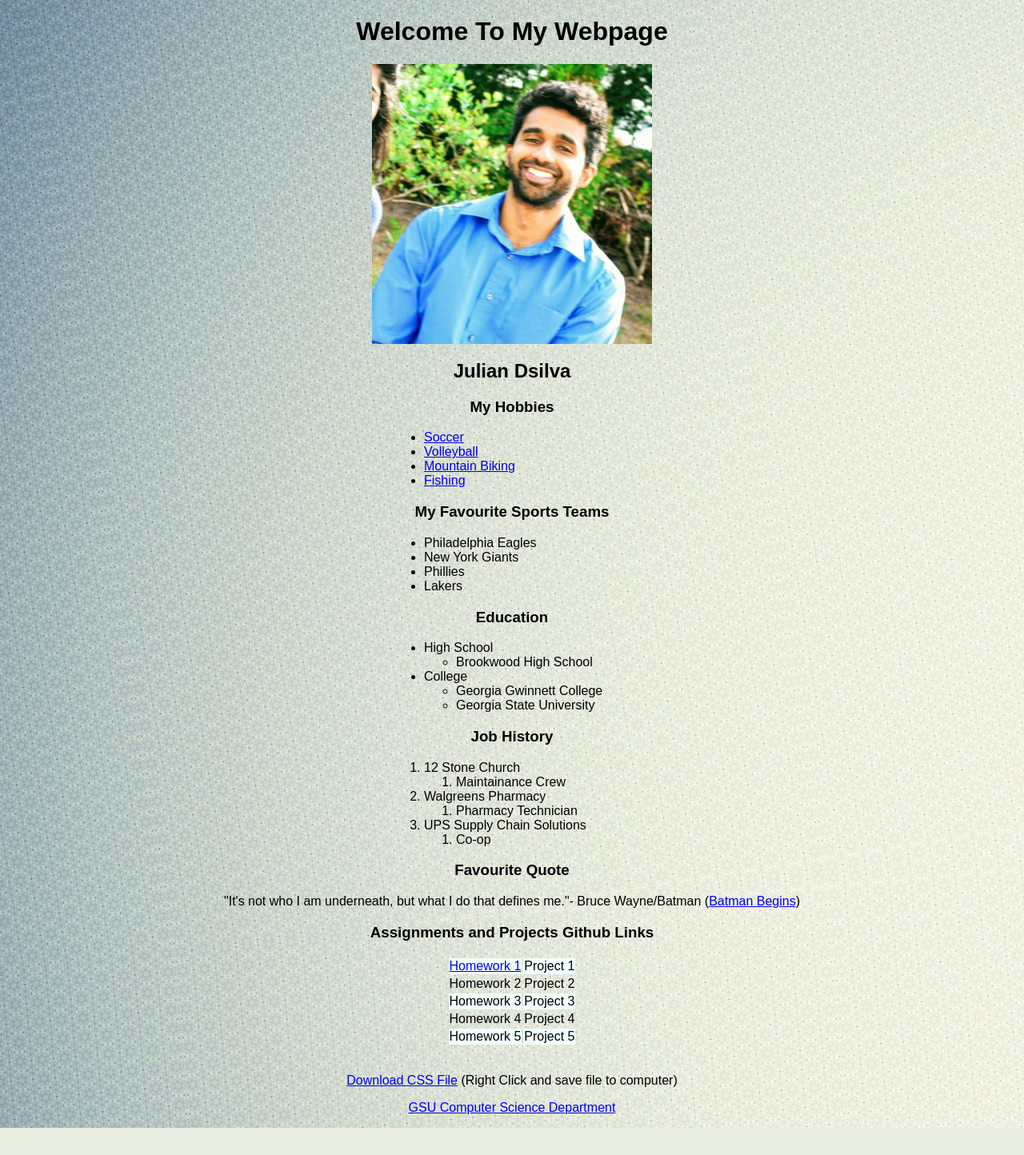
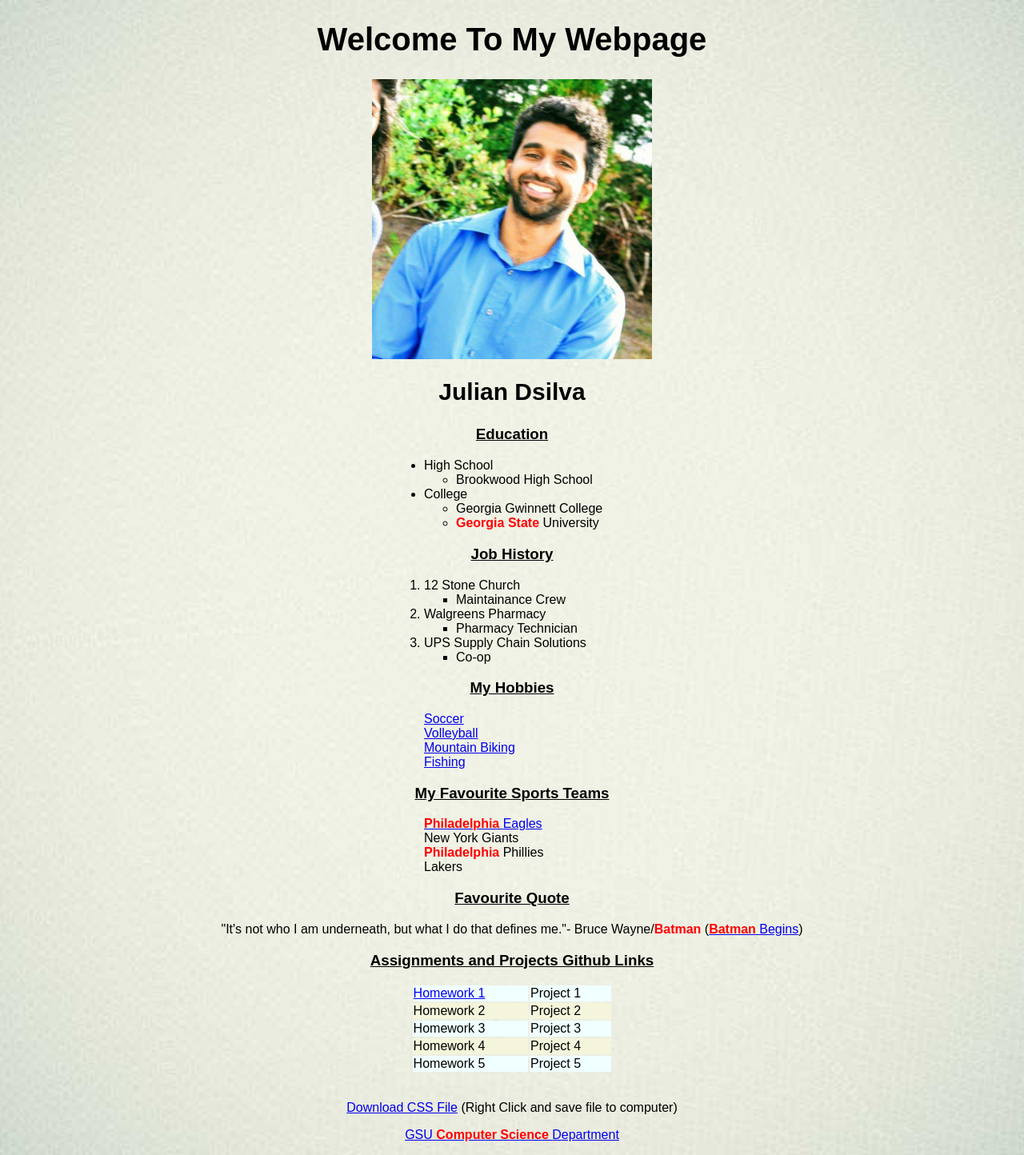
Before and after one commit to julian-dsilva-92/julian-dsilva-92.github.io, a PHP site: page / in a window 1280 px wide. Shown: the whole page at 80% size. Before the commit the page ends 1410 px from the top, so only its background shows below. Run offline with PHP 8.4, Linux system fonts and the light colour scheme.

Commit message:
homework_1 html css pages

```diff
--- a/homework_1/home.css
+++ b/homework_1/home.css
@@ -1,21 +1,45 @@
+
+a:hover {
+    background-color: lawngreen;
+}
+
 body{
 
     background-image: url(../homework_1/background.jpg);
-
+     background-repeat: no-repeat;
+    background-size: cover;
+    background-position: center;
     font-family:sans-serif
 }
-
+h1{
+    font-size: 40px;
+}
+h2{
+    font-size: 30px;
+}
 h1, h2, h3, p {
     text-align: center;
 
 }
+h3{
+    text-decoration-line: underline
+}
 
-.sports, .hobbies, .education, .job{
+ .education, .job{
     width:300px;
     margin: 0 auto;
     text-align:left;
 }
 
+.sports, .hobbies{
+    width:300px;
+    margin: 0 auto;
+    text-align:left;
+    list-style-type: none
+}
+.jobs{
+   list-style-type: square
+}
 img {
 
     max-width: 100%;
@@ -29,12 +53,22 @@ img {
     height: 350px;
     width: 350px;
 }
-.projects{
+table.projects{
     margin-left: auto;
    margin-right: auto;
+    width: 20%
 
 }
 
 tr:nth-child(odd) {
     background-color:azure
 }
+
+tr:nth-child(even) {
+    background-color:beige
+}
+
+.bat, .cs, .gsu, .phil{
+    color: red;
+    font-weight: bold
+}
--- a/homework_1/index.html
+++ b/homework_1/index.html
@@ -1,6 +1,7 @@
 <!DOCTYPE html>
 
 <html lang= enl>
+
 <head>
     <meta charset="UTF-8">
     <link rel="stylesheet" type="text/css" href="home.css">
@@ -8,33 +9,15 @@
 
     </head>
 
-   <body>
+    <body>
 
-    <h1>Welcome To My Webpage</h1>
+
+      <h1>Welcome To My Webpage</h1>
 
        <img src="headshot.jpg" alt="My Headshot" class="headshot">
 
        <h2>Julian Dsilva</h2>
 
-       <h3> My Hobbies</h3>
-     <div class="hobbies">
-       <ul>
-  <li> <a href="https://www.fifa.com/"> Soccer</a> </li>
-  <li><a href="https://www.volleyball.com/"> Volleyball</a> </li>
-  <li><a href="https://www.outsideonline.com/2254301/how-start-mountain-biking"> Mountain Biking</a> </li>
-<li><a href="https://www.fishing.com/"> Fishing</a> </li>
-</ul>
-</div>
-
-       <h3>My Favourite Sports Teams</h3>
-      <div class="sports">
-       <ul>
-       <li>Philadelphia Eagles</li>
-           <li>New York Giants</li>
-           <li>Phillies</li>
-           <li>Lakers</li>
-       </ul>
-       </div>
        <h3>Education</h3>
        <div class="education">
 <ul>
@@ -46,37 +29,56 @@
     <li>College
         <ul>
             <li>Georgia Gwinnett College</li>
-            <li>Georgia State University</li>
+            <li><span class="gsu">Georgia State</span> University</li>
         </ul>
     </li>
 </ul>
        </div>
+
        <h3> Job History </h3>
        <div class="job">
        <ol >
        <li>12 Stone Church
            <ol>
-               <li>Maintainance Crew
+               <li class="jobs">Maintainance Crew
            </ol>
        <li> Walgreens Pharmacy
            <ol>
-               <li>Pharmacy Technician
+               <li class="jobs">Pharmacy Technician
            </ol>
            <li>UPS Supply Chain Solutions
                <ol>
-                  <li>Co-op
+                  <li class="jobs">Co-op
        </ol>
            </li>
        </ol>
        </div>
+       <h3> My Hobbies</h3>
+     <div class="hobbies">
+       <ul class="hobbies">
+  <li> <a href="https://www.fifa.com/"> Soccer</a> </li>
+  <li><a href="https://www.volleyball.com/"> Volleyball</a> </li>
+  <li><a href="https://www.outsideonline.com/2254301/how-start-mountain-biking"> Mountain Biking</a> </li>
+<li><a href="https://www.fishing.com/"> Fishing</a> </li>
+</ul>
+</div>
+
+       <h3>My Favourite Sports Teams</h3>
+      <div class="sports">
+       <ul class="sports">
+           <li><a href="https://www.philadelphiaeagles.com"><span class="phil">Philadelphia </span>Eagles</a></li>
+           <li>New York Giants</li>
+           <li><span class="phil">Philadelphia</span> Phillies</li>
+           <li>Lakers</li>
+       </ul>
+       </div>
 
        <div id="quote">
            <h3> Favourite Quote</h3>
-           <p> "It's not who I am underneath, but what I do that defines me."- Bruce Wayne/Batman (<a href="https://www.imdb.com/title/tt0372784/">Batman Begins</a>)</p>
+           <p> "It's not who I am underneath, but what I do that defines me."- Bruce Wayne/<span class="bat">Batman</span> (<a href="https://www.imdb.com/title/tt0372784/"><span class="bat">Batman</span> Begins</a>)</p>
 </div>
-
+    <h3>Assignments and Projects Github Links</h3>
     <table class="projects">
-        <h3>Assignments and Projects Github Links</h3>
   <tr>
     <td><a href="https://julian-dsilva-92.github.io/homework_1/">Homework 1</a></td>
       <td>Project 1</td>
@@ -101,8 +103,8 @@
        <br />
 
        <p><a href="home.css">Download CSS File</a> (Right Click and save file to computer)</p>
-        <p> <a href="http://www.cs.gsu.edu/">GSU Computer Science
+       <p> <a href="http://www.cs.gsu.edu/">GSU <span class="cs">Computer Science </span>
        Department</a> </p>
-    </body>
 
+      </body>
 </html>
```
Also changed, not shown: homework_1/background 2.jpg (added), homework_1/background.jpg, 1 other file.
